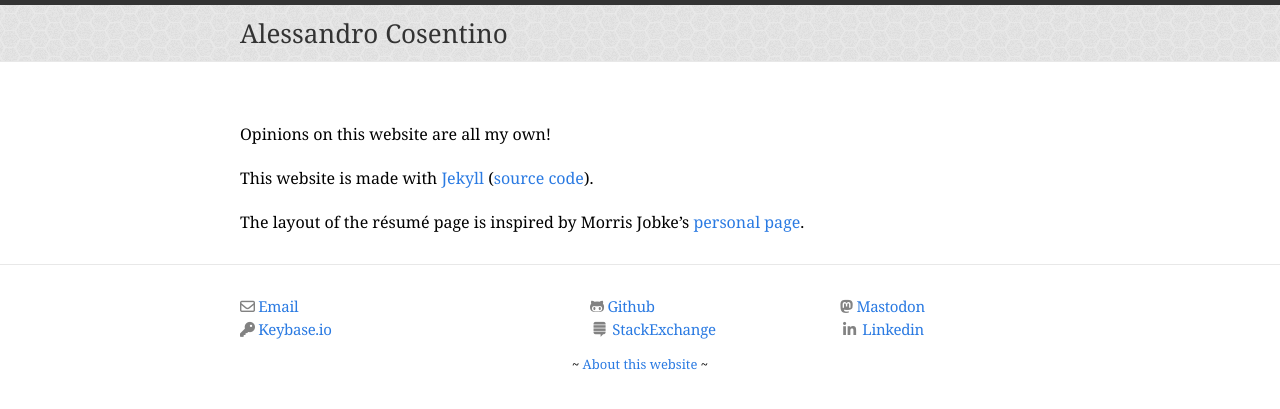
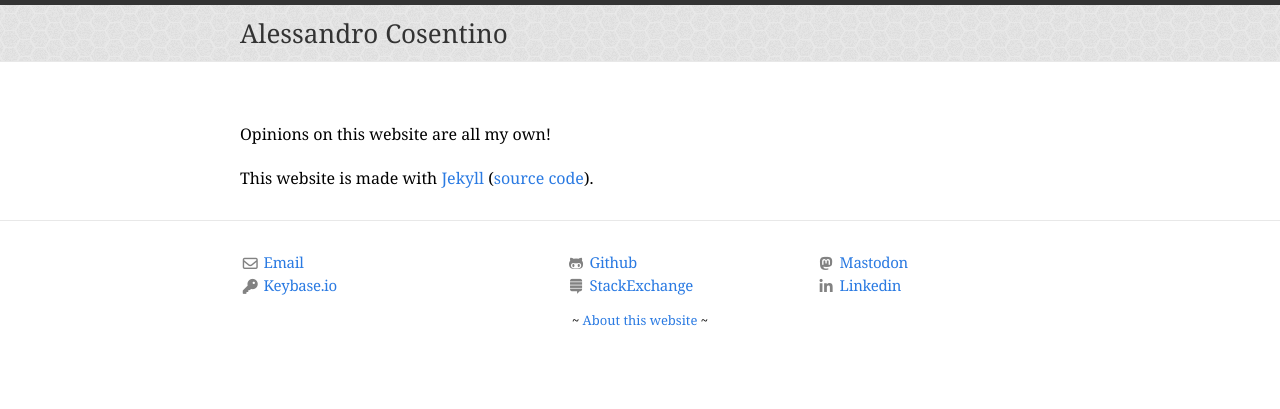
Before and after one commit to cosenal/cosenal.github.io, a Jekyll site: the page built from about.md, in a window 1280 px wide. Shown: the top 409 px of the page. Built offline with Jekyll 4.4.1, drawn with Linux system fonts in a browser that asks for light colours; nearby versions of some CDN libraries.

Commit message:
more footer update

```diff
--- a/_includes/footer.html
+++ b/_includes/footer.html
@@ -10,7 +10,8 @@
           <a
             href="#"
             data-contact="Y29zZW5hbEBnbWFpbC5jb20="
-            onfocus="this.href = 'mailto:' + atob(this.dataset.contact)"
+            data-subj="SSBhbSBub3QgYSBib3Q="
+            onfocus="this.href = 'mailto:' + atob(this.dataset.contact) + '?subject=' + atob(this.dataset.subj || '')"
             >
             Email
           </a>
--- a/about.md
+++ b/about.md
@@ -6,5 +6,3 @@ permalink: /about/
 Opinions on this website are all my own!
 
 This website is made with [Jekyll](http://jekyllrb.com/) ([source code](https://github.com/cosenal/cosenal.github.io)).
-
-The layout of the résumé page is inspired by Morris Jobke's [personal page](http://morrisjobke.de/).
--- a/css/main.css
+++ b/css/main.css
@@ -96,10 +96,10 @@ a:visited { color: #205caa; }
 
 .footer-col-1 {
   width: 350px; /*fallback*/
-  width: -webkit-calc(43.75% - 10px);
-  width: -moz-calc(43.75% - 10px);
-  width: -o-calc(43.75% - 10px);
-  width: calc(43.75% - 10px);
+  width: -webkit-calc(40.75% - 10px);
+  width: -moz-calc(40.75% - 10px);
+  width: -o-calc(40.75% - 10px);
+  width: calc(40.75% - 10px);
   margin-right: 10px
 }
 .footer-col-2 {
@@ -112,10 +112,10 @@ a:visited { color: #205caa; }
 }
 .footer-col-3 {
   width: 200px; /*fallback*/
-  width: -webkit-calc(25%);
-  width: -moz-calc(25%);
-  width: -o-calc(25%);
-  width: calc(25%);
+  width: -webkit-calc(28%);
+  width: -moz-calc(28%);
+  width: -o-calc(28%);
+  width: calc(28%);
 }
 
 .site-footer ul { list-style: none; }
@@ -125,15 +125,13 @@ a:visited { color: #205caa; }
   font-size: 15px;
   letter-spacing: -.3px;
   color: #828282;
+  text-align: left;
 }
 
-.github-icon-svg,
-.twitter-icon-svg {
-  display: inline-block;
-  width: 16px;
-  height: 16px;
-  position: relative;
-  top: 3px;
+.site-footer i {
+  width: 20px;
+  text-align: center;
+  vertical-align: middle;
 }
 
 .site-footer .about {
```
